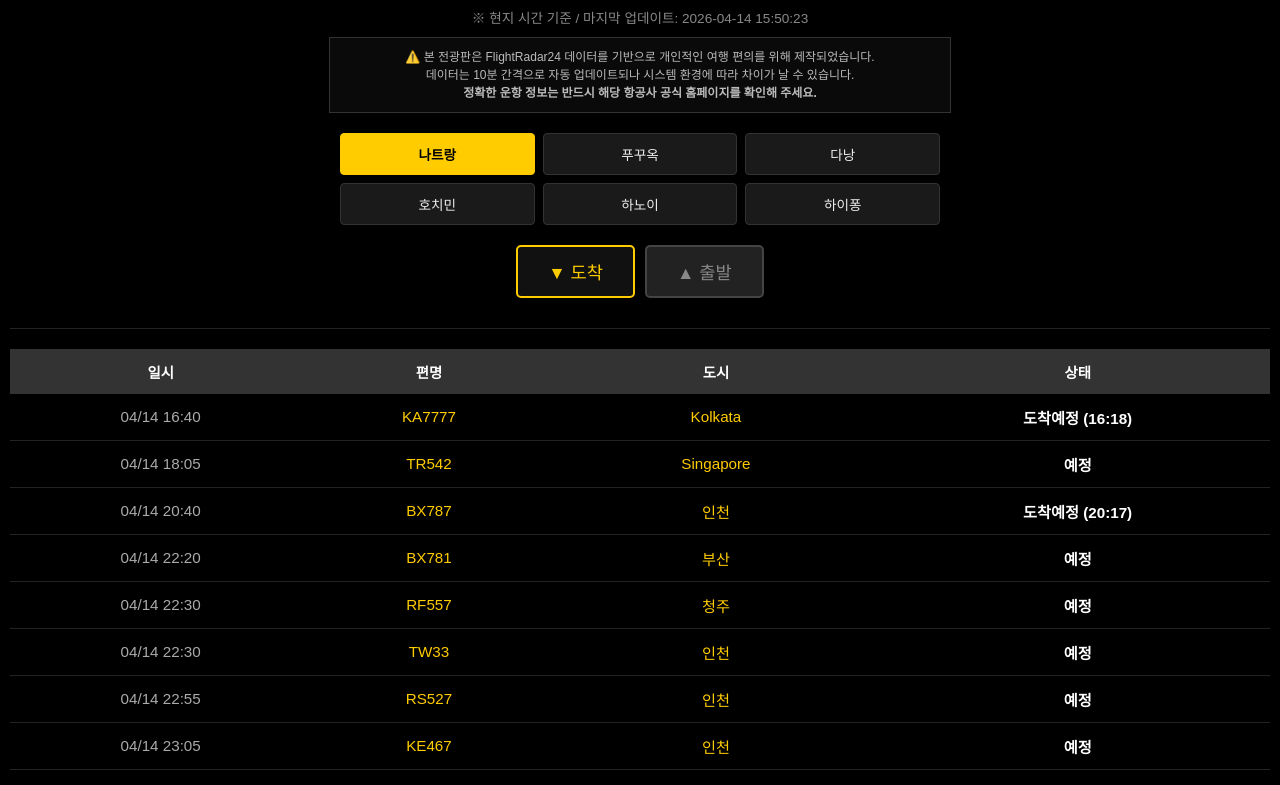
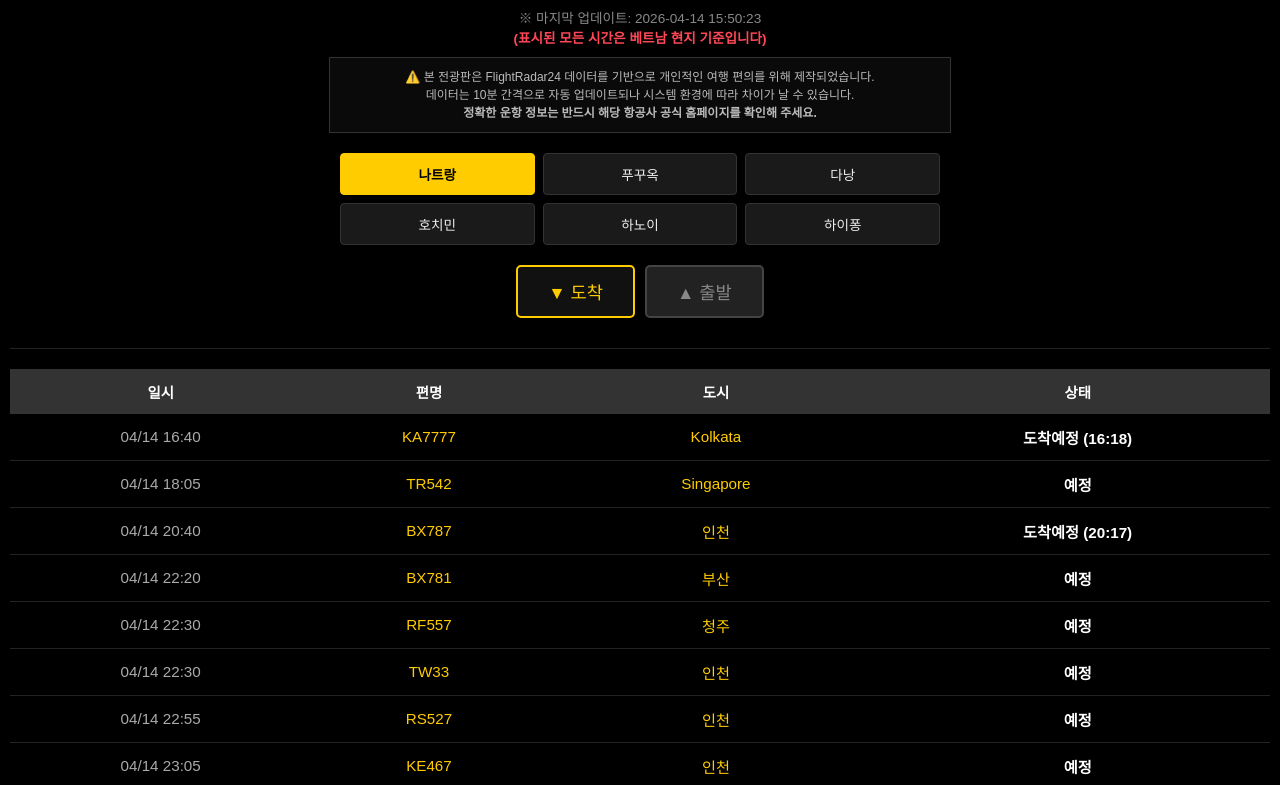
Before and after one commit to acerola20002/vnm_air, a plain HTML site: page index.html in a window 1280 px wide. Shown: the part 94-879 px from the top of the page. Drawn offline with Linux system fonts and the light colour scheme.

Commit message:
Update index.html

```diff
--- a/index.html
+++ b/index.html
@@ -102,8 +102,10 @@
 
     script.onload = function() {
         if (typeof flightInfo !== 'undefined') {
-            document.getElementById('update-notice').innerText =
-                `※ 현지 시간 기준 / 마지막 업데이트: ${flightInfo.lastUpdate}`;
+            // innerHTML을 사용하여 두 줄로 표시하고 강조 문구를 추가합니다.
+            document.getElementById('update-notice').innerHTML =
+                `※ 마지막 업데이트: ${flightInfo.lastUpdate}<br>` +
+                `<span style="color: #ff4757; font-weight: bold;">(표시된 모든 시간은 베트남 현지 기준입니다)</span>`;
             renderData();
         } else {
             document.getElementById('update-notice').innerText = "데이터를 불러오지 못했습니다.";
```
